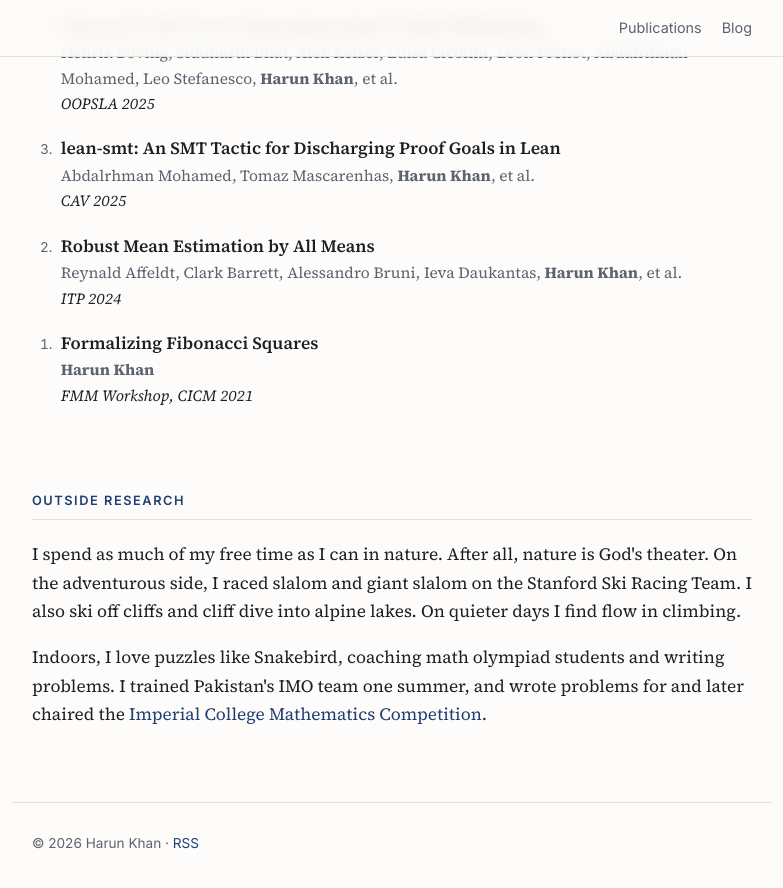
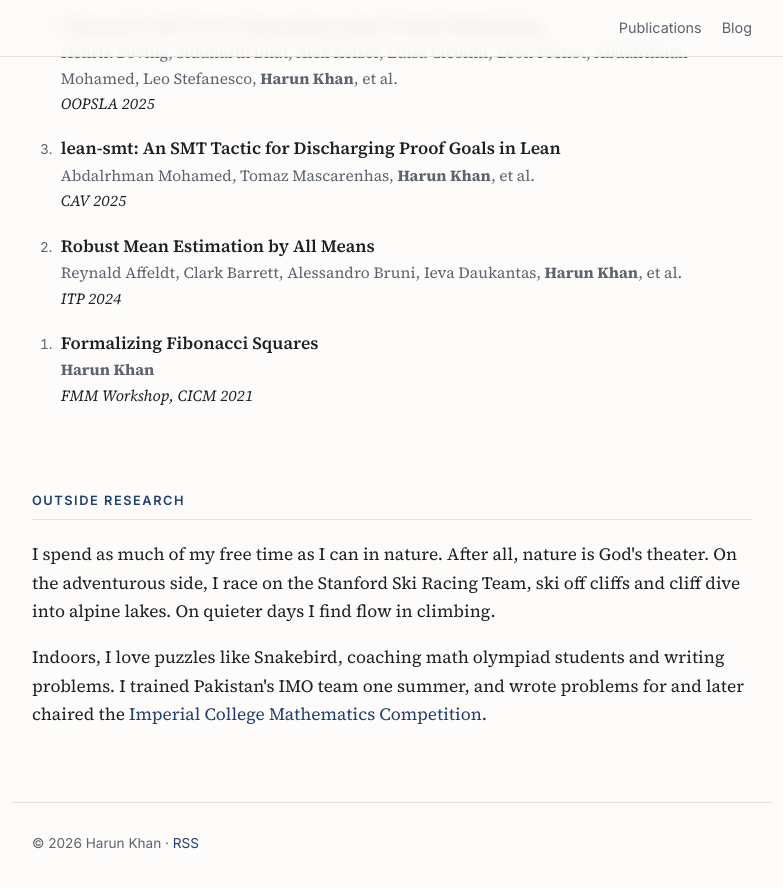
Before and after one commit to harunk-dev/website, a Jekyll site: the page built from index.html, in a window 1280 px wide and 900 px high, scrolled down 1137 px. Shown: the top 888 px of the window, without its empty margins (248-1031 px from the left). Built offline with Jekyll 4.4.1, drawn with Linux system fonts in a browser that asks for light colours.

Commit message:
Update Outside Research first paragraph
Co-Authored-By: Claude Opus 5.5 <noreply@anthropic.com>
Claude-Session: https://claude.ai/code/session_01734RpCjVag34boEXhMytMG

```diff
--- a/index.html
+++ b/index.html
@@ -78,8 +78,8 @@ layout: default
     <section id="outside">
       <h2>Outside Research</h2>
       <p>I spend as much of my free time as I can in nature. After all, nature is God's theater. On the adventurous side,
-        I raced slalom and giant slalom on the Stanford Ski Racing Team. I also ski off cliffs and cliff dive into alpine lakes.
-        On quieter days I find flow in climbing.</p>
+        I race on the Stanford Ski Racing Team, ski off cliffs and cliff dive into alpine lakes. On quieter days I find flow
+        in climbing.</p>
       <p>Indoors, I love puzzles like Snakebird, coaching math olympiad students and writing problems. I trained Pakistan's IMO team one summer, and wrote problems
         for and later chaired the <a href="https://icmathscomp.org/">Imperial College Mathematics Competition</a>.</p>
     </section>
```
